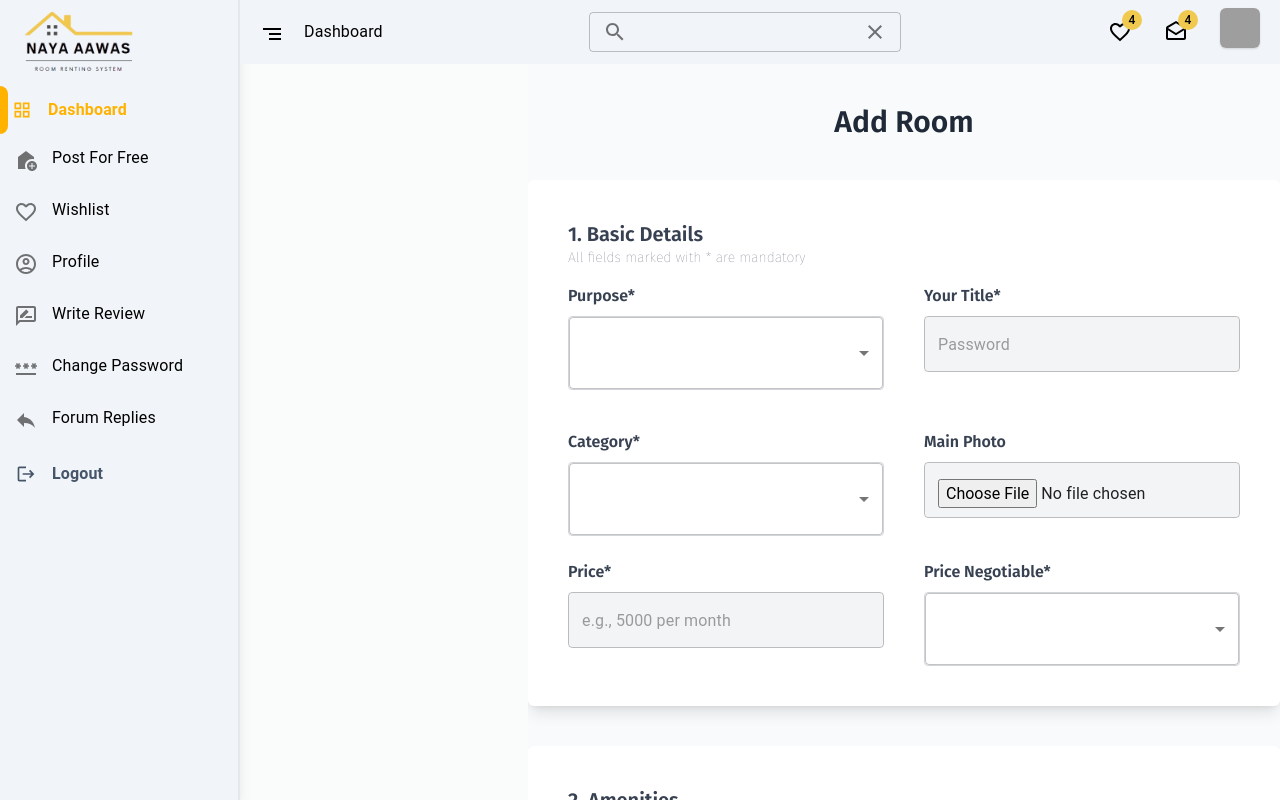
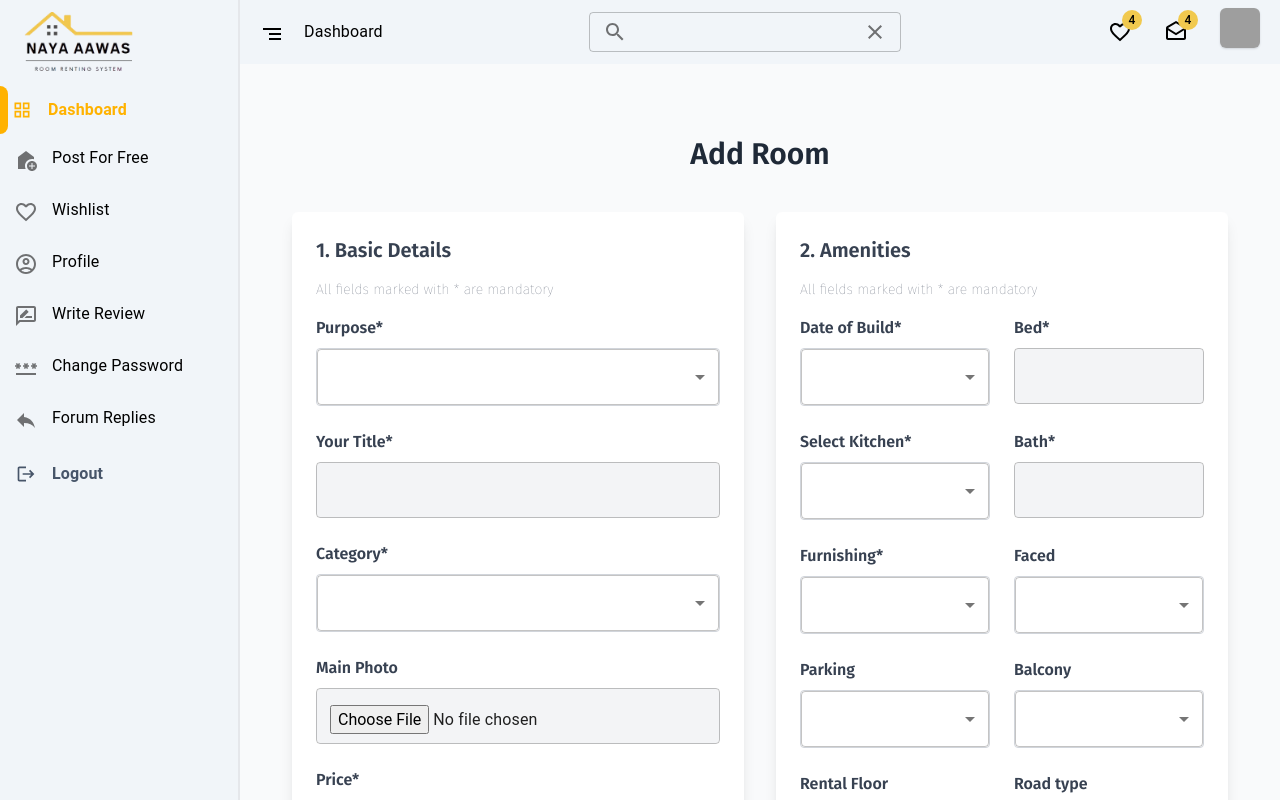
Before and after one commit to bhatta09/Room-Rental-System, a React (Vite) app: page /profile/post-room in a window 1280 px wide. Built offline with nearby package versions, Linux system fonts and the light colour scheme; grey boxes are pictures that could not be loaded.

Commit message:
added local area in post for free and improve design

```diff
--- a/src/components/Profile/PostForFree.jsx
+++ b/src/components/Profile/PostForFree.jsx
@@ -1,30 +1,32 @@
-import { TextField, Select, MenuItem } from "@mui/material";
-const PostForFree = () => {
+import { TextField, Select, MenuItem, Checkbox, FormControlLabel } from "@mui/material";
+
+export default function Component() {
   return (
-    <div className="bg-gray-50 ml-72 overflow-scroll">
+    <div className="bg-gray-50 p-8 overflow-scroll">
       <div className="flex justify-center py-10">
         <h2 className="text-3xl font-semibold text-gray-800">Add Room</h2>
       </div>
 
+      <div className="flex flex-col lg:flex-row gap-8 mb-8 mx-5">
         {/* Basic Details */}
-      <div className="max-w-4xl mx-auto bg-white shadow-lg p-10 rounded-md">
-        <h2 className="text-xl font-semibold text-gray-700">
+        <div className="lg:w-1/2 bg-white shadow-lg p-6 rounded-md">
+          <h2 className="text-xl font-semibold text-gray-700 mb-4">
             1. Basic Details
           </h2>
-        <p className="text-sm text-gray-500">
+          <p className="text-sm text-gray-500 mb-4">
             All fields marked with * are mandatory
           </p>
 
-        <div className="grid grid-cols-1 sm:grid-cols-2 gap-10 mt-4">
+          <div className="grid grid-cols-1 gap-6">
             <div>
               <label className="block text-gray-700 font-semibold mb-2">
                 Purpose*
               </label>
-            <Select className="w-full border border-gray-300 p-2 rounded-md focus:outline-none focus:ring-2 focus:ring-yellow-500">
-              <MenuItem>Rent</MenuItem>
-              <MenuItem>Salet</MenuItem>
-              <MenuItem>Lease</MenuItem>
-              <MenuItem>Paying Guest</MenuItem>
+              <Select className="w-full border border-gray-300 rounded-md focus:outline-none focus:ring-2 focus:ring-yellow-500">
+                <MenuItem value="rent">Rent</MenuItem>
+                <MenuItem value="sale">Sale</MenuItem>
+                <MenuItem value="lease">Lease</MenuItem>
+                <MenuItem value="pg">Paying Guest</MenuItem>
               </Select>
             </div>
 
@@ -33,9 +35,7 @@ const PostForFree = () => {
                 Your Title*
               </label>
               <TextField
-              type=""
-              placeholder="Password"
-              className="w-full border border-gray-300 py-2 px-5 rounded-md bg-gray-100 focus:outline-none"
+                className="w-full border border-gray-300 px-5 rounded-md bg-gray-100 focus:outline-none"
               />
             </div>
 
@@ -43,14 +43,14 @@ const PostForFree = () => {
               <label className="block text-gray-700 font-semibold mb-2">
                 Category*
               </label>
-            <Select className="w-full border border-gray-300 p-2 rounded-md focus:outline-none focus:ring-2 focus:ring-yellow-500">
-              <MenuItem>Single Room</MenuItem>
-              <MenuItem>Two Rooms</MenuItem>
-              <MenuItem>1 BHK</MenuItem>
-              <MenuItem>2 BHK</MenuItem>
-              <MenuItem>3 / 4 BHK</MenuItem>
-              <MenuItem>House</MenuItem>
-              <MenuItem>Apartment</MenuItem>
+              <Select className="w-full border border-gray-300 rounded-md focus:outline-none focus:ring-2 focus:ring-yellow-500">
+                <MenuItem value="single">Single Room</MenuItem>
+                <MenuItem value="two">Two Rooms</MenuItem>
+                <MenuItem value="1bhk">1 BHK</MenuItem>
+                <MenuItem value="2bhk">2 BHK</MenuItem>
+                <MenuItem value="3bhk">3 / 4 BHK</MenuItem>
+                <MenuItem value="house">House</MenuItem>
+                <MenuItem value="apartment">Apartment</MenuItem>
               </Select>
             </div>
 
@@ -60,19 +60,15 @@ const PostForFree = () => {
               </label>
               <TextField
                 type="file"
-              placeholder="Password"
                 className="w-full border border-gray-300 py-2 px-5 rounded-md bg-gray-100 focus:outline-none"
               />
             </div>
-        </div>
 
-        <div className="grid grid-cols-1 sm:grid-cols-2 gap-10 mt-6">
             <div>
               <label className="block text-gray-700 font-semibold mb-2">
                 Price*
               </label>
               <TextField
-              type=""
                 className="w-full border border-gray-300 py-2 px-5 rounded-md bg-gray-100 focus:outline-none"
                 placeholder="e.g., 5000 per month"
               />
@@ -82,30 +78,30 @@ const PostForFree = () => {
               <label className="block text-gray-700 font-semibold mb-2">
                 Price Negotiable*
               </label>
-            <Select className="w-full border border-gray-300 p-2 rounded-md focus:outline-none focus:ring-2 focus:ring-yellow-500">
-              <MenuItem>No</MenuItem>
-              <MenuItem>Yes</MenuItem>
+              <Select className="w-full border border-gray-300 rounded-md focus:outline-none focus:ring-2 focus:ring-yellow-500">
+                <MenuItem value="no">No</MenuItem>
+                <MenuItem value="yes">Yes</MenuItem>
               </Select>
             </div>
           </div>
         </div>
 
         {/* Amenities */}
-      <div className="max-w-4xl mx-auto bg-white shadow-lg p-10 rounded-md mt-10">
-        <h2 className="text-xl font-semibold text-gray-700">2. Amenities</h2>
-        <p className="text-sm text-gray-500">
+        <div className="lg:w-1/2 bg-white shadow-lg p-6 rounded-md">
+          <h2 className="text-xl font-semibold text-gray-700 mb-4">2. Amenities</h2>
+          <p className="text-sm text-gray-500 mb-4">
             All fields marked with * are mandatory
           </p>
 
-        <div className="grid grid-cols-1 sm:grid-cols-3 gap-6 mt-4">
+          <div className="grid grid-cols-1 sm:grid-cols-2 gap-6">
             <div>
               <label className="block text-gray-700 font-semibold mb-2">
                 Date of Build*
               </label>
-            <Select className="w-full border border-gray-300 p-2 rounded-md focus:outline-none focus:ring-2 focus:ring-yellow-500">
-              <MenuItem>2081</MenuItem>
-              <MenuItem>2080</MenuItem>
-              <MenuItem>2079</MenuItem>
+              <Select className="w-full border border-gray-300  rounded-md focus:outline-none focus:ring-2 focus:ring-yellow-500">
+                <MenuItem value="2081">2081</MenuItem>
+                <MenuItem value="2080">2080</MenuItem>
+                <MenuItem value="2079">2079</MenuItem>
               </Select>
             </div>
 
@@ -114,8 +110,6 @@ const PostForFree = () => {
                 Bed*
               </label>
               <TextField
-              type=""
-              placeholder="Password"
                 className="w-full border border-gray-300 py-2 px-5 rounded-md bg-gray-100 focus:outline-none"
               />
             </div>
@@ -124,9 +118,9 @@ const PostForFree = () => {
               <label className="block text-gray-700 font-semibold mb-2">
                 Select Kitchen*
               </label>
-            <Select className="w-full border border-gray-300 p-2 rounded-md focus:outline-none focus:ring-2 focus:ring-yellow-500">
-              <MenuItem>No</MenuItem>
-              <MenuItem>Yes</MenuItem>
+              <Select className="w-full border border-gray-300  rounded-md focus:outline-none focus:ring-2 focus:ring-yellow-500">
+                <MenuItem value="no">No</MenuItem>
+                <MenuItem value="yes">Yes</MenuItem>
               </Select>
             </div>
 
@@ -135,8 +129,6 @@ const PostForFree = () => {
                 Bath*
               </label>
               <TextField
-              type=""
-              placeholder="Password"
                 className="w-full border border-gray-300 py-2 px-5 rounded-md bg-gray-100 focus:outline-none"
               />
             </div>
@@ -145,9 +137,10 @@ const PostForFree = () => {
               <label className="block text-gray-700 font-semibold mb-2">
                 Furnishing*
               </label>
-            <Select className="w-full border border-gray-300 p-2 rounded-md focus:outline-none focus:ring-2 focus:ring-yellow-500">
-              <MenuItem>No</MenuItem>
-              <MenuItem>Yes</MenuItem>v <MenuItem>Semi</MenuItem>
+              <Select className="w-full border border-gray-300  rounded-md focus:outline-none focus:ring-2 focus:ring-yellow-500">
+                <MenuItem value="no">No</MenuItem>
+                <MenuItem value="yes">Yes</MenuItem>
+                <MenuItem value="semi">Semi</MenuItem>
               </Select>
             </div>
 
@@ -155,14 +148,11 @@ const PostForFree = () => {
               <label className="block text-gray-700 font-semibold mb-2">
                 Faced
               </label>
-            <Select
-              placeholder="select option"
-              className="w-full border border-gray-300 p-2 rounded-md focus:outline-none focus:ring-2 focus:ring-yellow-500"
-            >
-              <MenuItem>East</MenuItem>
-              <MenuItem>West</MenuItem>
-              <MenuItem>South</MenuItem>
-              <MenuItem>North</MenuItem>
+              <Select className="w-full border border-gray-300  rounded-md focus:outline-none focus:ring-2 focus:ring-yellow-500">
+                <MenuItem value="east">East</MenuItem>
+                <MenuItem value="west">West</MenuItem>
+                <MenuItem value="south">South</MenuItem>
+                <MenuItem value="north">North</MenuItem>
               </Select>
             </div>
 
@@ -170,12 +160,9 @@ const PostForFree = () => {
               <label className="block text-gray-700 font-semibold mb-2">
                 Parking
               </label>
-            <Select
-              placeholder="select option"
-              className="w-full border border-gray-300 p-2 rounded-md focus:outline-none focus:ring-2 focus:ring-yellow-500"
-            >
-              <MenuItem>No</MenuItem>
-              <MenuItem>Yes</MenuItem>
+              <Select className="w-full border border-gray-300  rounded-md focus:outline-none focus:ring-2 focus:ring-yellow-500">
+                <MenuItem value="no">No</MenuItem>
+                <MenuItem value="yes">Yes</MenuItem>
               </Select>
             </div>
 
@@ -183,12 +170,9 @@ const PostForFree = () => {
               <label className="block text-gray-700 font-semibold mb-2">
                 Balcony
               </label>
-            <Select
-              placeholder="select option"
-              className="w-full border border-gray-300 p-2 rounded-md focus:outline-none focus:ring-2 focus:ring-yellow-500"
-            >
-              <MenuItem>No</MenuItem>
-              <MenuItem>Yes</MenuItem>
+              <Select className="w-full border border-gray-300  rounded-md focus:outline-none focus:ring-2 focus:ring-yellow-500">
+                <MenuItem value="no">No</MenuItem>
+                <MenuItem value="yes">Yes</MenuItem>
               </Select>
             </div>
 
@@ -196,13 +180,10 @@ const PostForFree = () => {
               <label className="block text-gray-700 font-semibold mb-2">
                 Rental Floor
               </label>
-            <Select
-              placeholder="select option"
-              className="w-full border border-gray-300 p-2 rounded-md focus:outline-none focus:ring-2 focus:ring-yellow-500"
-            >
-              <MenuItem>Ground</MenuItem>
-              <MenuItem>1st</MenuItem>
-              <MenuItem>2nd</MenuItem>
+              <Select className="w-full border border-gray-300  rounded-md focus:outline-none focus:ring-2 focus:ring-yellow-500">
+                <MenuItem value="ground">Ground</MenuItem>
+                <MenuItem value="1st">1st</MenuItem>
+                <MenuItem value="2nd">2nd</MenuItem>
               </Select>
             </div>
 
@@ -210,72 +191,84 @@ const PostForFree = () => {
               <label className="block text-gray-700 font-semibold mb-2">
                 Road type
               </label>
-            <Select
-              placeholder="select option"
-              className="w-full border border-gray-300 p-2 rounded-md focus:outline-none focus:ring-2 focus:ring-yellow-500"
-            >
-              <MenuItem>Blacked Pitched</MenuItem>
-              <MenuItem>Gorato Bato</MenuItem>
-              <MenuItem>Gravel</MenuItem>
+              <Select className="w-full border border-gray-300  rounded-md focus:outline-none focus:ring-2 focus:ring-yellow-500">
+                <MenuItem value="blacked">Blacked Pitched</MenuItem>
+                <MenuItem value="gorato">Gorato Bato</MenuItem>
+                <MenuItem value="gravel">Gravel</MenuItem>
               </Select>
             </div>
+
             <div>
               <label className="block text-gray-700 font-semibold mb-2">
                 Water Facility
               </label>
-            <Select
-              placeholder="select option"
-              className="w-full border border-gray-300 p-2 rounded-md focus:outline-none focus:ring-2 focus:ring-yellow-500"
-            >
-              <MenuItem>No</MenuItem>
-              <MenuItem>Yes</MenuItem>
+              <Select className="w-full border border-gray-300  rounded-md focus:outline-none focus:ring-2 focus:ring-yellow-500">
+                <MenuItem value="no">No</MenuItem>
+                <MenuItem value="yes">Yes</MenuItem>
               </Select>
             </div>
           </div>
         </div>
-      {/*basic detail end*/}
+      </div>
 
-      {/*more detail*/}
-      <div className="max-w-4xl mx-auto bg-white shadow-lg p-10 rounded-md mt-10">
-        <h2 className="text-xl font-semibold text-gray-700">3. More details</h2>
-        <p className="text-sm text-gray-500">
+      {/* More details */}
+      <div className="bg-white shadow-lg p-6 rounded-md mt-8">
+        <h2 className="text-xl font-semibold text-gray-700 mb-4">3. More details</h2>
+        <p className="text-sm text-gray-500 mb-4">
           All fields marked with * are mandatory
         </p>
 
-        <div className="flex flex-col gap-8">
+        <div className="grid grid-cols-1 md:grid-cols-2 gap-6 mb-6">
           <div>
             <label className="block text-gray-700 font-semibold mb-2">
               Contact Number*
             </label>
             <TextField
-              type=""
+              type="tel"
               className="w-full border border-gray-300 py-2 px-5 rounded-md bg-gray-100 focus:outline-none"
             />
           </div>
           <div>
             <label className="block text-gray-700 font-semibold mb-2">
-              Propperty Location
+              Property Location
             </label>
             <Select
-              placeholder="select option"
-              className="w-full border border-gray-300 p-2 rounded-md focus:outline-none focus:ring-2 focus:ring-yellow-500"
+              defaultValue=""
+              className="w-full border border-gray-300  rounded-md focus:outline-none focus:ring-2 focus:ring-yellow-500"
             >
-              <MenuItem>Lalitpur</MenuItem>
-              <MenuItem>Bhaktpur</MenuItem>
-              <MenuItem>Kathmandu</MenuItem>
+              <MenuItem value="">Select option</MenuItem>
+              <MenuItem value="Lalitpur">Lalitpur</MenuItem>
+              <MenuItem value="Bhaktapur">Bhaktapur</MenuItem>
+              <MenuItem value="Kathmandu">Kathmandu</MenuItem>
             </Select>
           </div>
         </div>
+
+        <div>
+          <h3 className="text-lg font-semibold text-gray-700 mb-4">Local Area Facilities</h3>
+          <div className="grid grid-cols-2 sm:grid-cols-3 md:grid-cols-4 gap-4">
+            {[
+              "GYM", "Swimming Pool", "Playing Court", "Hospital", "School",
+              "Montessori Nursery", "College", "Temple", "Restaurants",
+              "Super Market", "Bus Stop", "Taxi Stand", "Police Station",
+              "Bank", "Banquet Hall", "Gas Station"
+            ].map((facility) => (
+              <FormControlLabel
+                key={facility}
+                control={<Checkbox />}
+                label={facility}
+                className="text-sm text-gray-700"
+              />
+            ))}
           </div>
-      {/*more detail end*/}
+        </div>
+      </div>
 
-      <div className="max-w-4xl mx-auto  p-10  mt-10">
-        <button className="w-full px-6 py-3 bg-yellow-400 text-white rounded hover:bg-yellow-600">
+      <div className="mt-8">
+        <button className="w-full px-6 py-3 bg-yellow-400 text-white rounded hover:bg-yellow-600 font-medium">
           Submit for Approval <span className="ml-2">→</span>
         </button>
       </div>
     </div>
   );
-};
-
-export default PostForFree;
+}
```
Also changed, not shown: src/components/Profile/WriteReview.jsx (+4 -4 lines). Lines whose indentation alone changed are shown as unchanged.
